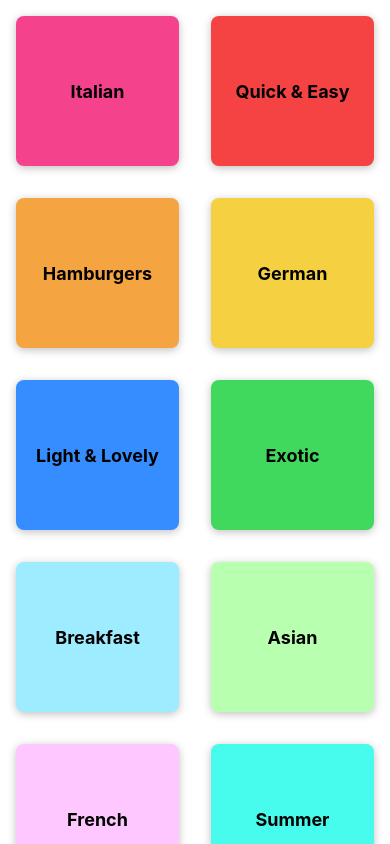
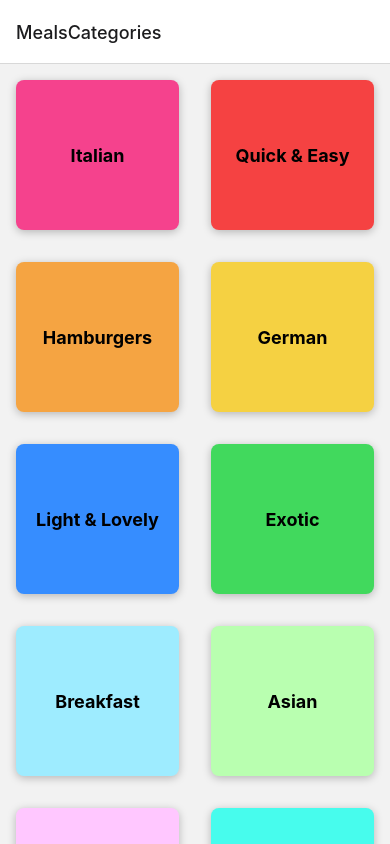
Before and after one commit to maxmay94/RNCourse_3, a React Native app: screen / in a window 390 px wide. Built offline with nearby package versions, Linux system fonts and the light colour scheme.

Commit message:
add stack navigator

```diff
--- a/App.js
+++ b/App.js
@@ -1,14 +1,21 @@
 import { StatusBar } from 'expo-status-bar'
 import { StyleSheet, Text, View } from 'react-native'
+import { NavigationContainer } from '@react-navigation/native'
+import { createNativeStackNavigator } from '@react-navigation/native-stack'
 
 import CategoriesScreen from './screens/CategoriesScreen'
 
+const Stack = createNativeStackNavigator()
 
 export default function App() {
   return (
     <>
-      <StatusBar style='light' />
-      <CategoriesScreen />
+      <StatusBar style='dark' />
+      <NavigationContainer>
+        <Stack.Navigator>
+          <Stack.Screen name="MealsCategories" component={CategoriesScreen} />
+        </Stack.Navigator>
+      </NavigationContainer>
     </>
   )
 }
@@ -20,4 +27,4 @@
     alignItems: 'center',
     justifyContent: 'center',
   },
-});
+})
```
Also changed, not shown: package.json (+10 -6 lines), 1 other file (tests, documents, lock files or other folders).
